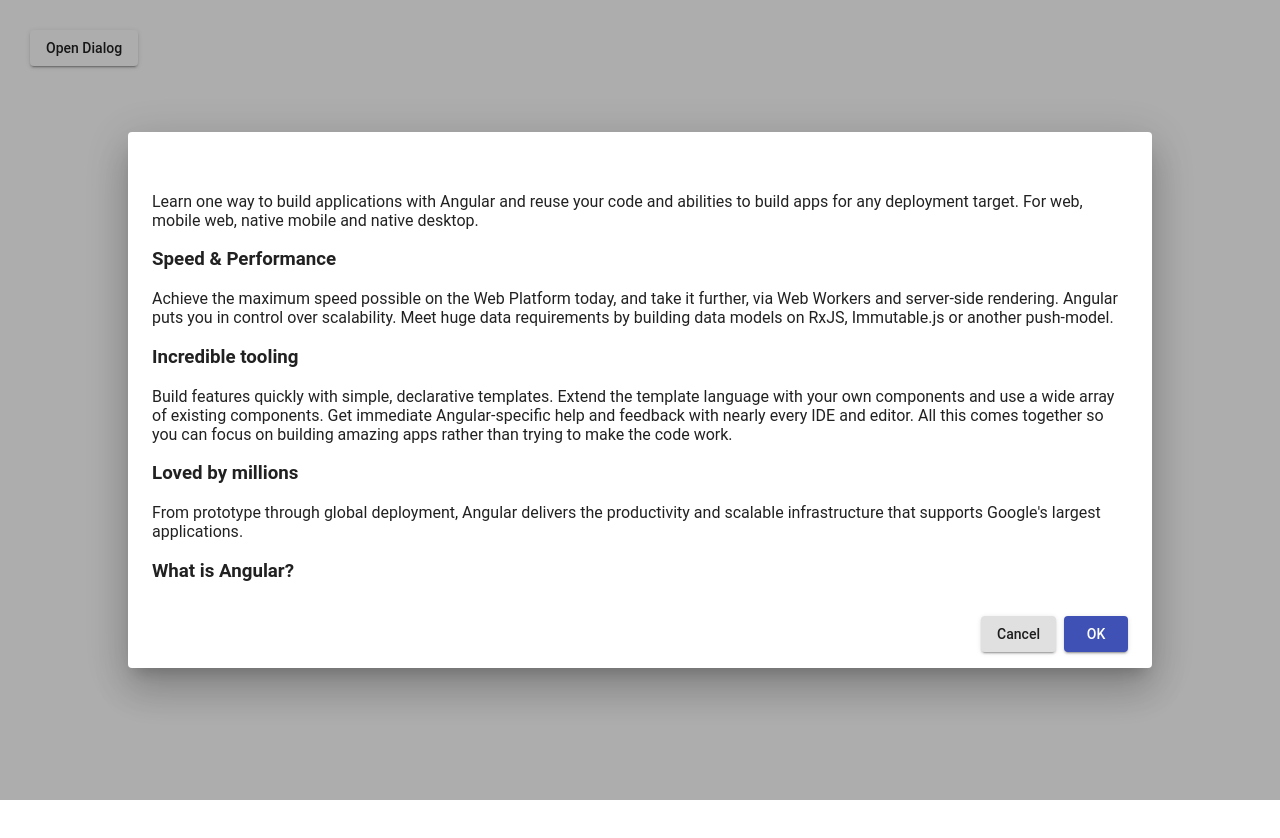
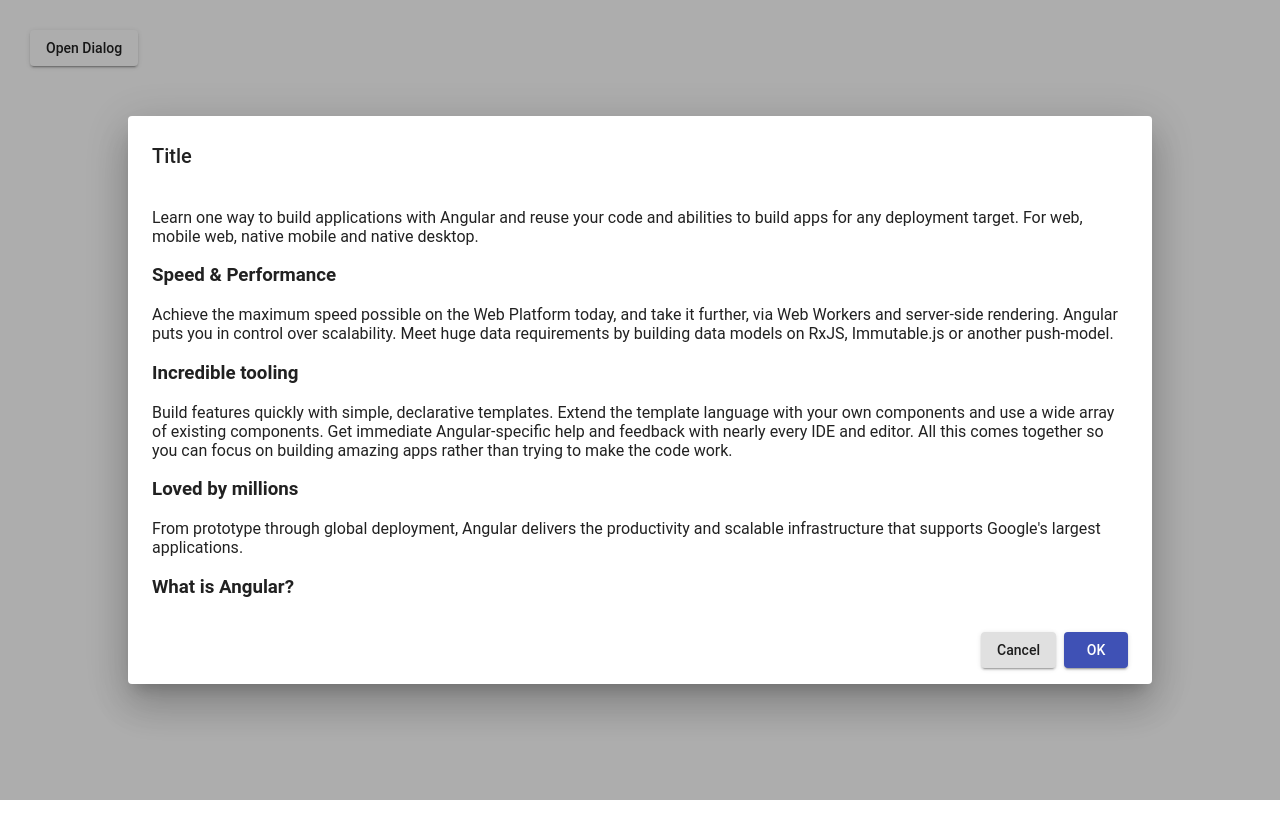
Before and after one commit to Sairam-Reddy/angular-label-dialog-module, an Angular app: page / in a window 1280 px wide. Both pictures are taken after a click on the button "Open Dialog". Shown: the top 838 px of the page. Built offline with nearby package versions, Linux system fonts and the light colour scheme.

Commit message:
3 files modified

```diff
--- a/src/app/components/label-dialog/label-dialog.component.html
+++ b/src/app/components/label-dialog/label-dialog.component.html
@@ -1,4 +1,4 @@
-<h2 mat-dialog-title>{{ title }}</h2>
+<h2 mat-dialog-title>Title</h2>
 
 <mat-dialog-content>
   <p>
--- a/src/app/components/label-dialog/label-dialog.component.ts
+++ b/src/app/components/label-dialog/label-dialog.component.ts
@@ -7,8 +7,6 @@
   styleUrls: ['./label-dialog.component.scss'],
 })
 export class LabelDialogComponent implements OnInit {
-  public title: 'Title';
-
   constructor(
     private dialogRef: MatDialogRef<LabelDialogComponent>,
     @Inject(MAT_DIALOG_DATA) data: any
--- a/src/app/components/label-dialog/label-dialog.module.ts
+++ b/src/app/components/label-dialog/label-dialog.module.ts
@@ -6,10 +6,12 @@
 import { FlexLayoutModule } from '@angular/flex-layout';
 import { LabelDialogComponent } from './label-dialog.component';
 import { OverlayModule } from '@angular/cdk/overlay';
+import { FormsModule } from '@angular/forms';
 
 @NgModule({
   imports: [
     CommonModule,
+    FormsModule,
     FlexLayoutModule,
     MatButtonModule,
     MatDialogModule,
```
